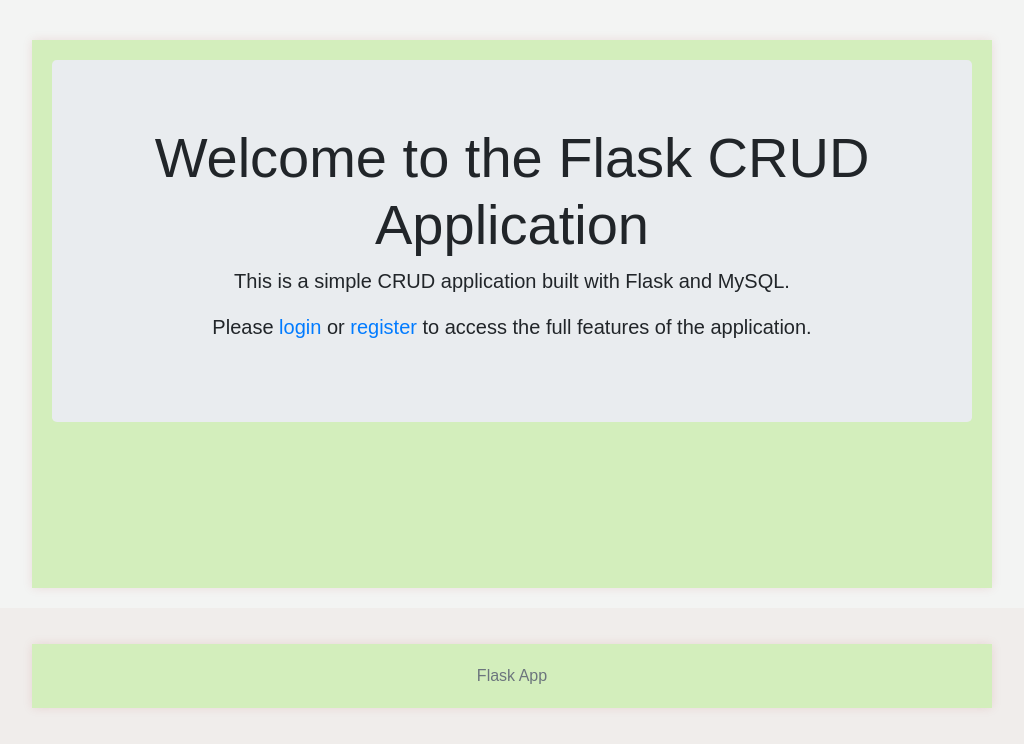
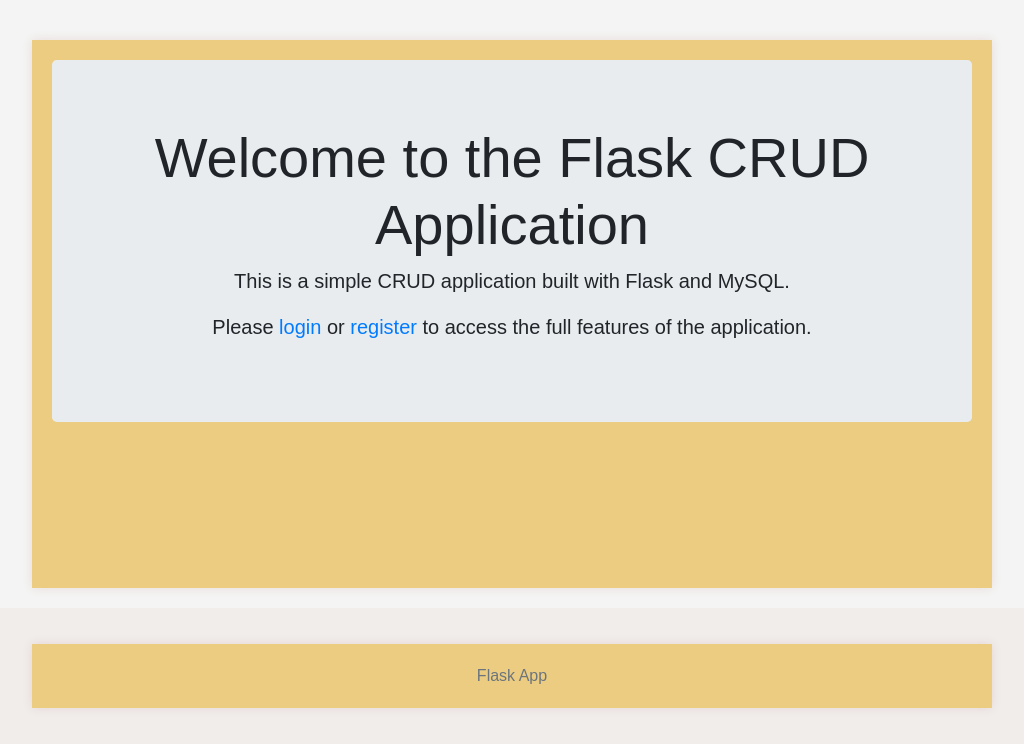
Before and after one commit to MeherPranav/flask-crud, a Flask app: page / in a window 1280 px wide. Shown: the part 56-800 px from the top of the page, without its empty margins (128-1152 px from the left). Run offline with Flask 3, Linux system fonts and the light colour scheme; some libraries are stand-ins or nearby versions.

Commit message:
third commit

```diff
--- a/static/css/styles.css
+++ b/static/css/styles.css
@@ -8,7 +8,7 @@
     max-width: 960px;
     margin: 20px auto;
     padding: 20px;
-    background: rgb(211, 238, 188);
+    background: rgb(236, 204, 129);
     box-shadow: 0px 0px 10px 0px rgba(157, 23, 23, 0.1);
 }
 
```
